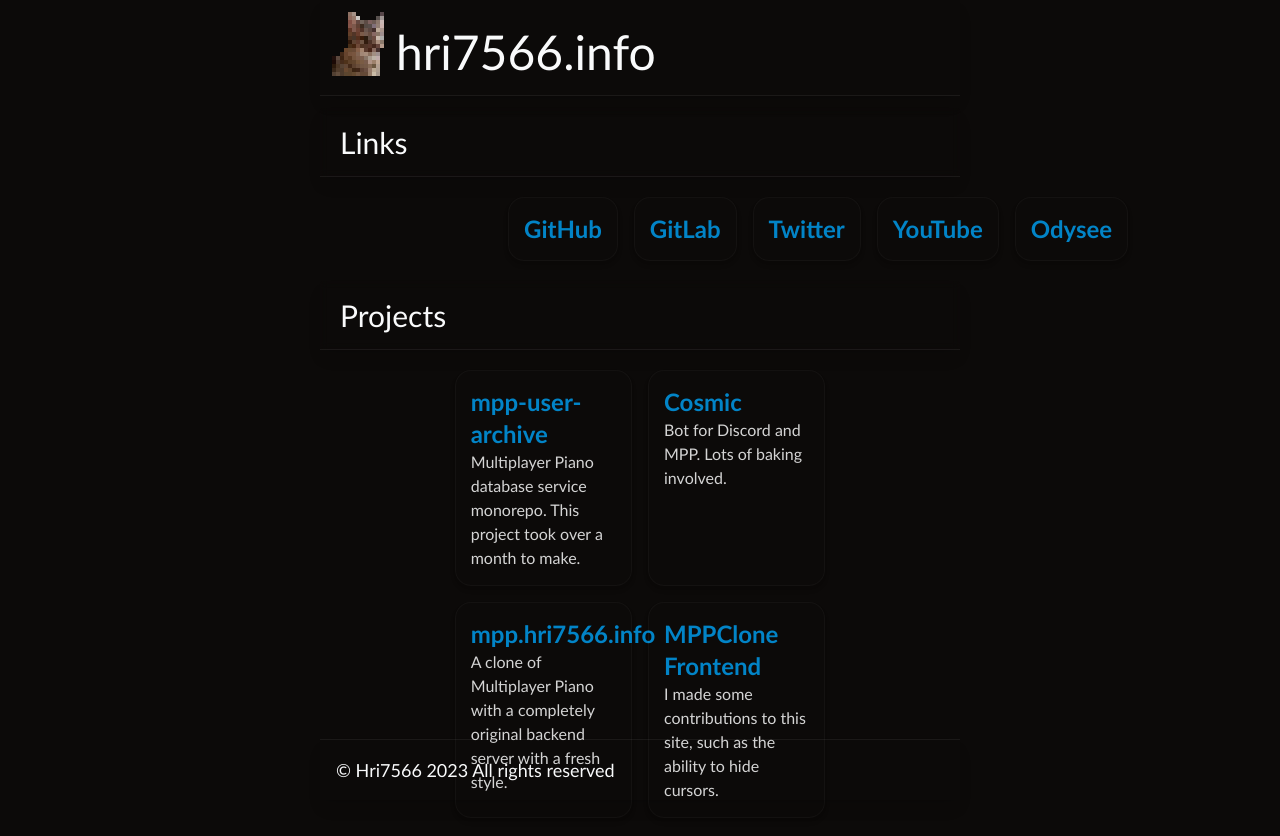
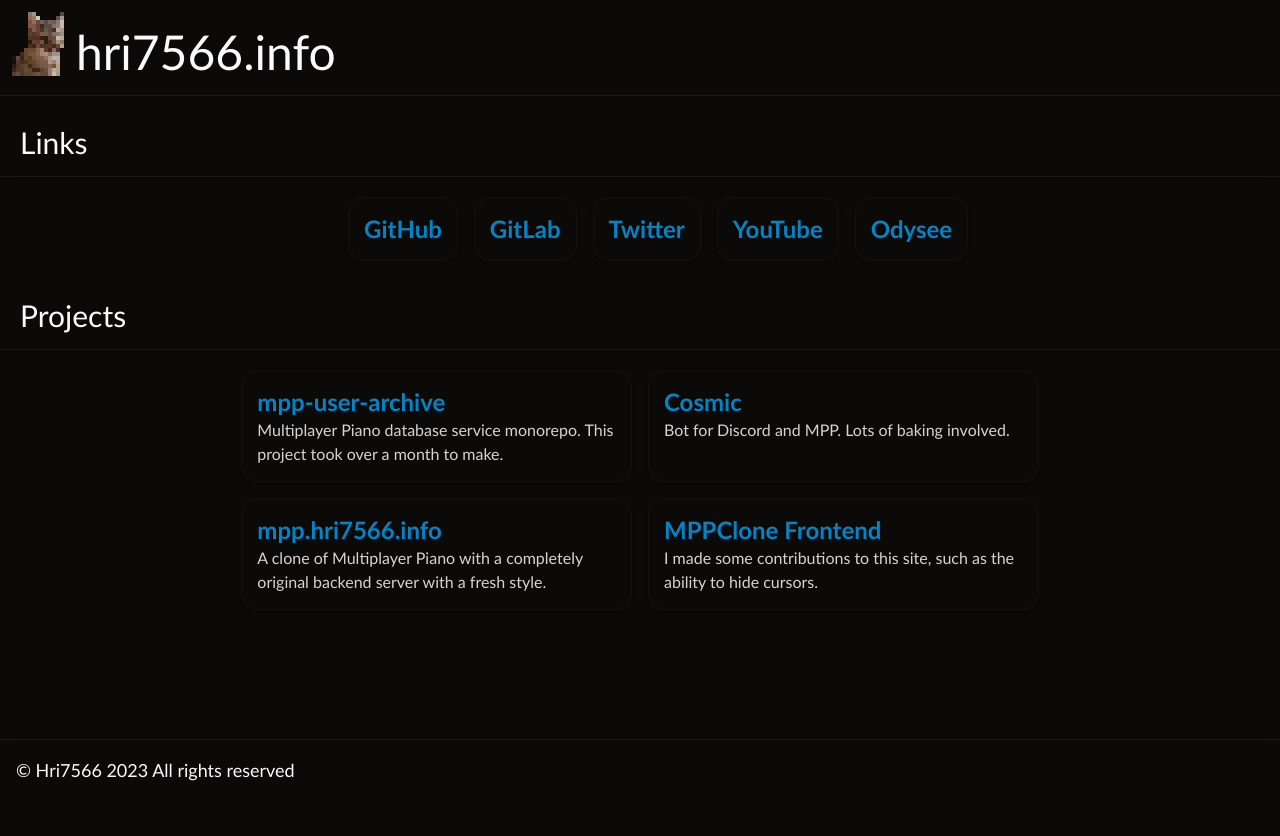
Before and after one commit to Hri7566/home, an Astro site: page / in a window 1280 px wide. After the commit the page ends 800 px from the top, so only its background shows below. Built offline with nearby package versions, Linux system fonts and the light colour scheme; Astro itself is replaced by a stand-in of ours.

Commit message:
tweak screen size

```diff
--- a/src/components/Footer.astro
+++ b/src/components/Footer.astro
@@ -3,7 +3,7 @@
 ---
 
 <footer class="fixed bottom-0 z-20 w-full">
-    <div class="p-4 text-lg text-gray-50 mx-auto lg:w-1/2 border-t border-[#ffffff10] shadow-lg">
+    <div class="p-4 text-lg text-gray-50 mx-auto w-full max-w-screen-xl border-t border-[#ffffff10] shadow-lg">
         &copy; Hri7566 {currentYear} All rights reserved
     </div>
 </footer>
--- a/src/components/MainHeader.astro
+++ b/src/components/MainHeader.astro
@@ -2,7 +2,7 @@
 import { Image } from "astro:assets";
 ---
 
-<div id="main-header" class="sticky top-0 z-[100] h-24 p-3 border-b border-[#ffffff10] mx-auto lg:w-1/2 shadow-lg">
+<div id="main-header" class="sticky top-0 z-[100] h-24 p-3 border-b border-[#ffffff10] mx-auto w-full max-w-screen-xl shadow-lg">
     <a href="/" class="float-left flex cursor-pointer items-end">
         <Image src="logo.png" alt="Logo" width=64 height=64 style="image-rendering: pixelated;" />
         <h1 class="text-5xl text-gray-50 transition-colors duration-300 ease-in-out hover:text-gray-300">hri7566.info</h1>
--- a/src/layouts/FrontView.astro
+++ b/src/layouts/FrontView.astro
@@ -13,7 +13,7 @@
 <Layout title={title}>
     <div id="main" class="sm:w-full">
         <Header />
-        <div id="container" class="lg:w-1/2 mx-auto">
+        <div id="container" class="w-full max-w-screen-xl mx-auto">
             <slot />
         </div>
         <Footer />
```
